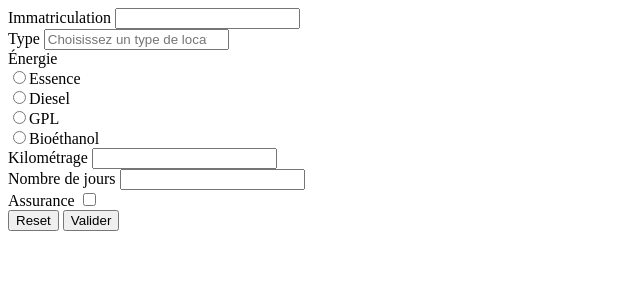
After one commit to Galifire/phpMousquetaire, a PHP site: page /form.php in a window 1280 px wide. The commit adds this page. Shown: the top 300 px of the page, without its empty margins (0-640 px from the left). Run offline with PHP 8.4, Linux system fonts and the light colour scheme.

Commit message:
added form

```diff
--- /dev/null
+++ b/form.php
@@ -0,0 +1,52 @@
+<?php session_start() ?>
+<!DOCTYPE html>
+<html lang="en">
+<head>
+    <meta charset="UTF-8">
+    <meta http-equiv="X-UA-Compatible" content="IE=edge">
+    <meta name="viewport" content="width=device-width, initial-scale=1.0">
+    <title>Formulaire</title>
+</head>
+<body>
+    <form action="./form.php" method="POST">
+
+        <label for="immatriculation">Immatriculation</label>
+        <input type="text" id="immatriculation" name="immatriculation"><br>
+
+        <label for="type">Type</label>
+        <input type="list" id="types" list="typesDL" placeholder="Choisissez un type de location">
+        <datalist id="typesDL">
+            <option value="Touristique">
+            <option value="Travail">
+            <option value="Dépannage">
+        </datalist><br>
+
+        <label>Énergie</label><br>
+        <input type="radio" name="energie" id="energie" value="Essence"><label for="energie">Essence</label><br>
+        <input type="radio" name="energie" id="energie" value="Diesel"><label for="energie">Diesel</label><br>
+        <input type="radio" name="energie" id="energie" value="GPL"><label for="energie">GPL</label><br>
+        <input type="radio" name="energie" id="energie" value="Bioéthanol"><label for="energie">Bioéthanol</label><br>
+
+        <label for="kilometrage">Kilométrage</label>
+        <input id="kilometrage" name="kilometrage" type="text"><br>
+
+        <label for="nbjours" type="number">Nombre de jours</label>
+        <input id="nbjours" name="kilometrage" type="number"><br>
+
+        <label for="assurance">Assurance</label>
+        <input id="assurance" name="assurance" type="checkbox"><br>
+
+        <input id="reset" name="reset" type="reset">
+        <input id="submit" name="submit" type="submit" value="Valider">
+    </form>
+
+
+<?php
+
+
+
+?>
+
+
+</body>
+</html>
```
Also changed, not shown: musketeer.php (+12 -0 lines).
